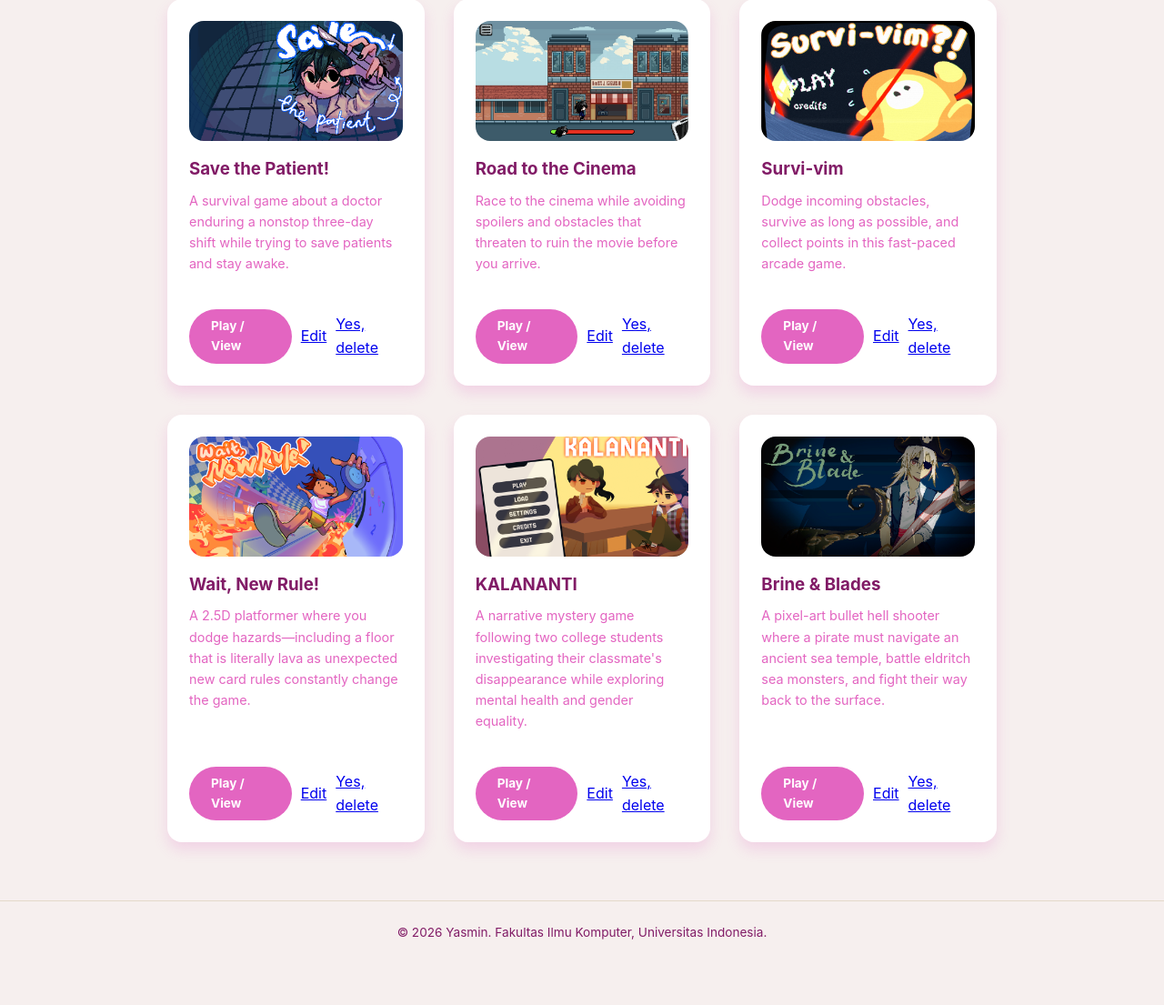
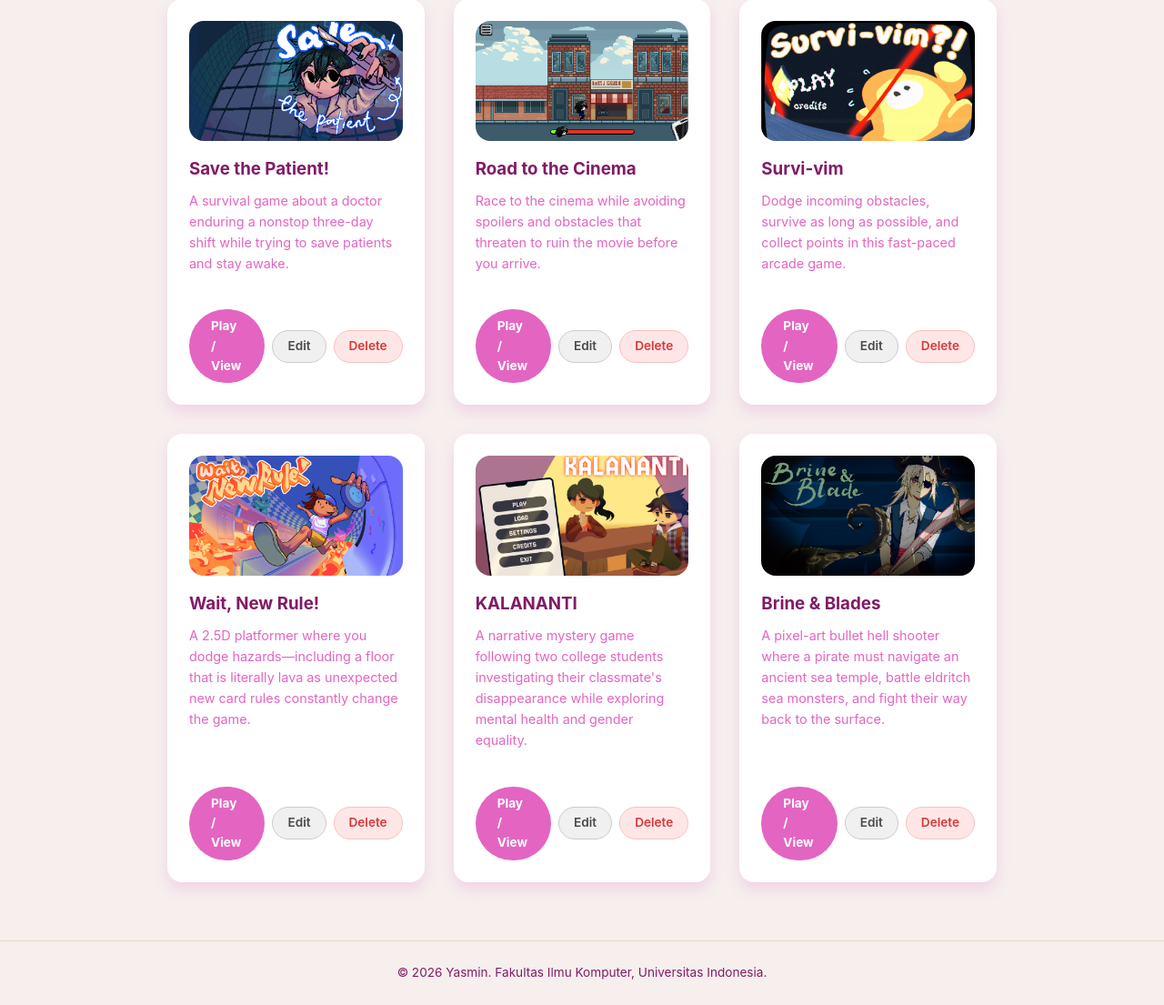
Before and after one commit to yasmin52-cpu/myportfolio, a Django app: page /projects/ in a window 1280 px wide. Shown: the part 295-1400 px from the top of the page at 91% size. Before the commit the page ends 1328 px from the top, so only its background shows below. Run offline with Django 5.2, Linux system fonts and the light colour scheme; data comes from the database, SQL or seed files in the repository.

Commit message:
fix: CSS button style for edit and delete

```diff
--- a/static/css/style.css
+++ b/static/css/style.css
@@ -717,6 +717,42 @@ h1, .brand {
     margin: 0;
 }
 
+/* Styling umum untuk semua button kapsul */
+.btn-action {
+    display: inline-block;
+    padding: 6px 16px;
+    border-radius: 20px;
+    font-size: 0.85rem;
+    font-weight: 600;
+    text-decoration: none;
+    transition: all 0.2s ease;
+    cursor: pointer;
+}
+
+/* Tombol Edit */
+.btn-edit {
+    background-color: #f0f0f0;
+    color: #4a4a4a;
+    border: 1px solid #ccc;
+}
+
+.btn-edit:hover {
+    background-color: #e2e2e2;
+    color: #222;
+}
+
+/* Tombol Delete */
+.btn-delete {
+    background-color: #ffe6e6;
+    color: #d93838;
+    border: 1px solid #f5c2c2;
+}
+
+.btn-delete:hover {
+    background-color: #ffd1d1;
+    color: #b82525;
+}
+
 /* Style tombol danger */
 .button-danger {
     background-color: #b42318 !important;
--- a/templates/experience.html
+++ b/templates/experience.html
@@ -55,9 +55,9 @@
                             <p class="role-period">Selesai</p>
                             {% endif %}
 
-                            <div class="card-actions" style="margin-top: 15px; display: flex; gap: 10px;">
-                                <a href="{% url 'main:update_experience' exp.id %}" class="btn-secondary">Edit</a>
-                                <a href="{% url 'main:delete_experience' exp.id %}" class="btn-danger" onclick="return confirm('Are you sure you want to delete this experience?')">Yes, delete</a>
+                            <div class="card-actions" style="margin-top: 15px; display: flex; gap: 8px; align-items: center;">
+                                <a href="{% url 'main:update_experience' exp.id %}" class="btn-action btn-edit">Edit</a>
+                                <a href="{% url 'main:delete_experience' exp.id %}" class="btn-action btn-delete" onclick="return confirm('Apakah kamu yakin ingin menghapus data ini?')">Delete</a>
                             </div>
 
                         </div>
--- a/templates/project.html
+++ b/templates/project.html
@@ -17,15 +17,10 @@
                 <img class="card-image" src="{{ project.image_url }}" alt="Photo of {{ project.title }}">
                 <h3>{{ project.title }}</h3>
                 <p>{{ project.description }}</p>
-                <div class="card-actions" style="margin-top: 15px; display: flex; gap: 10px; align-items: center;">
-                    <!-- Tombol Play / View-->
+                <div class="card-actions" style="margin-top: 15px; display: flex; gap: 8px; align-items: center;">
                     <a href="{{ project.play_url }}" class="btn-primary" target="_blank">Play / View</a>
-
-                    <!-- Tombol Edit -->
-                    <a href="{% url 'main:update_project' project.id %}" class="btn-secondary">Edit</a>
-
-                    <!-- Tombol Delete -->
-                    <a href="{% url 'main:delete_project' project.id %}" class="btn-danger" onclick="return confirm('Are you sure you want to delete this project?')">Yes, delete</a>
+                    <a href="{% url 'main:update_project' project.id %}" class="btn-action btn-edit">Edit</a>
+                    <a href="{% url 'main:delete_project' project.id %}" class="btn-action btn-delete" onclick="return confirm('Apakah kamu yakin ingin menghapus project ini?')">Delete</a>
                 </div>
             </article>
             {% empty %}
```
